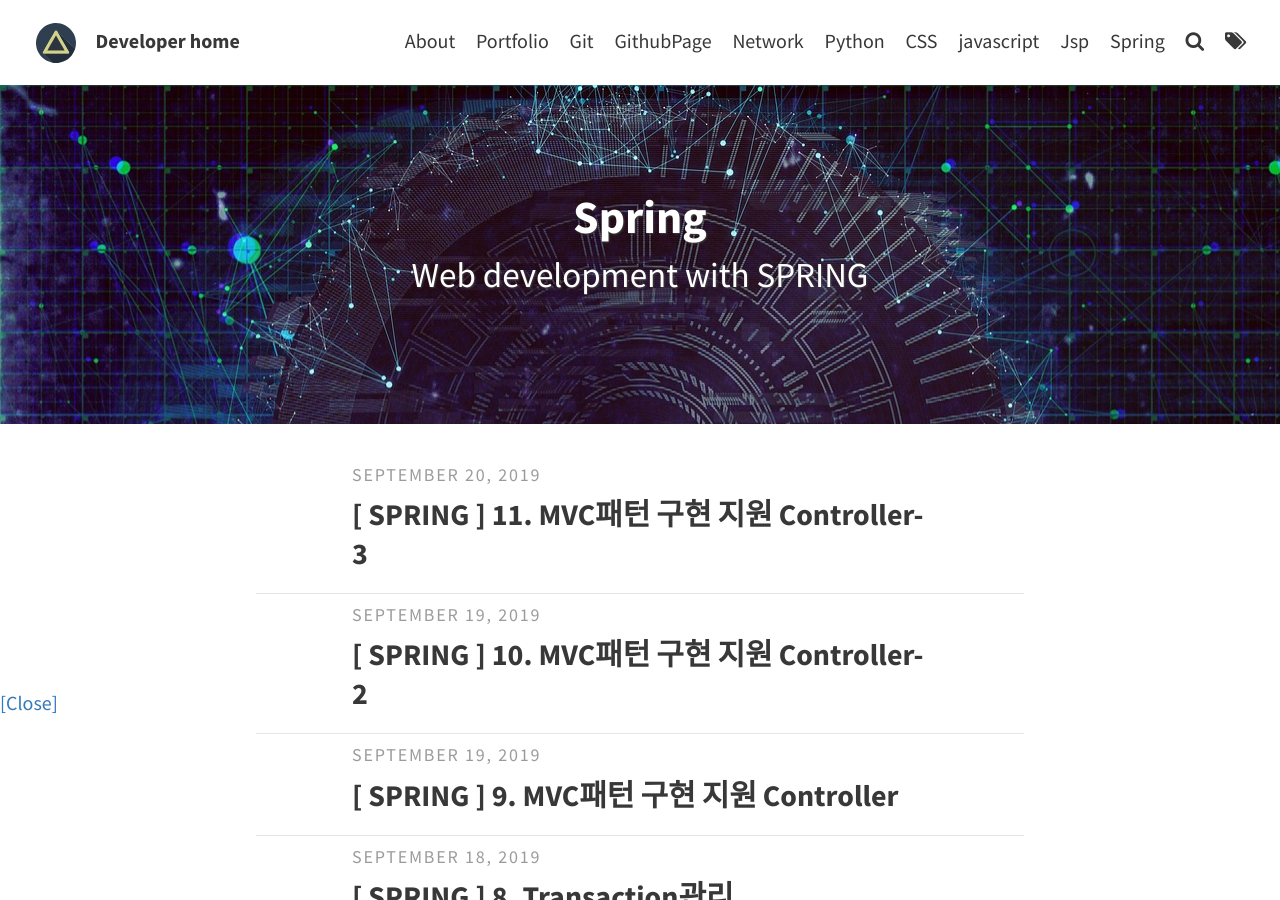
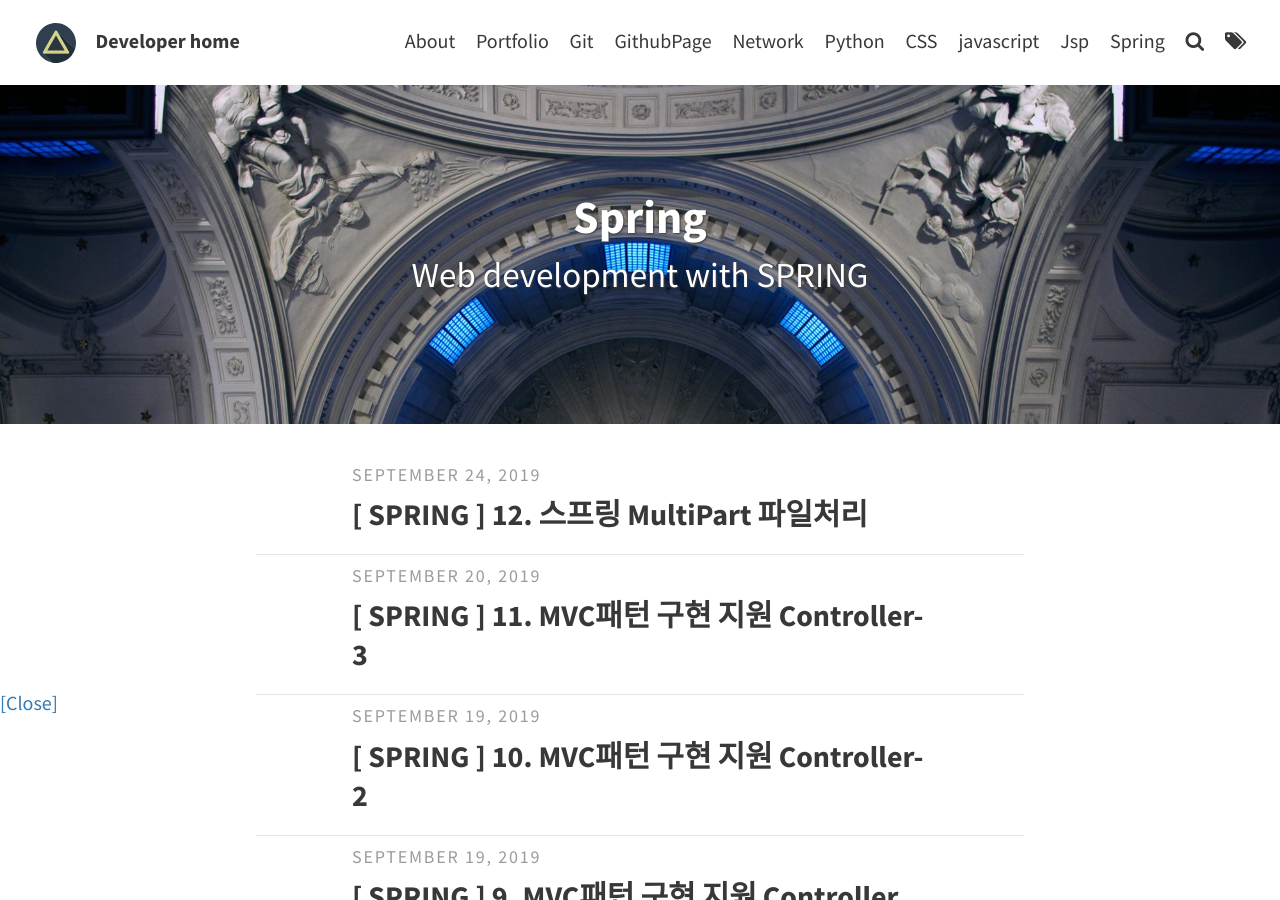
Before and after one commit to gunbin91/gunbin91.github.io, a Jekyll site: the page built from pages/spring.md, in a window 1280 px wide and 900 px high. Built offline with Jekyll 4.4.1, drawn with Linux system fonts in a browser that asks for light colours; part of the change alters nothing that is shown.

Commit message:
spring multipart add

```diff
--- a/_includes/head.html
+++ b/_includes/head.html
@@ -191,6 +191,9 @@ window.addEventListener('copy', function (e){
 </div>
 
 <script>
+    /*실험중*/
+console.log($(".feature-image #main").css("height"));
+
 function close_side(){
     document.getElementById("adsens_side").style.display = "none";
 }
--- /dev/null
+++ b/_posts/2019-09-24-spring_12_multipart.md
@@ -0,0 +1,129 @@
+---
+layout: post
+title: "12. 스프링 MultiPart 파일처리"
+tags: [ spring, multipart ]
+date: 2019-09-24
+categories: [ spring ]
+---
+
+<p align="center">
+    기존 JSP에서도 파일 업로드 처리를 할 수 있었지만, Spring에는 좀 더 쉽게 파일을 업로드할 수 있는 기능을 지원한다.
+</p><br/>
+
+## ◆ 스프링의 Multipart파일처리
+스프링은 multipart처리를 위한 서포트를 지원한다.<br/>
+디폴트로는 지원이 꺼진 상태로 되어있으며, 전자정부프레임워크에서는 디폴트가 켜져 있는 상태다.<br/>
+
+> 물론, <font color="hotpink">스프링에서도</font> HttpServletRequest를 인자로 하는 컨트롤러를 만들어서 <font color="hotpink">MultipartRequest객체로 처리하는 기존의 방식이 가능</font>하지만, Spring에서는 <font color="hotpink">MultipartResolve를 통해 더 간단하게 파일처리를 할 수 있다.</font>
+
+<br/>
+
+### ▶ 라이브러리 추가
+CommonsMultipartResolver를 사용하기 위해서는 Apache Commons FileUpload 라이브러리를 메이븐에 추가하여야 한다.
+{% highlight ruby %}
+<!--https://mvnrepository.com/artifact/commons-fileupload/commons-fileupload-->
+<dependency>
+    <groupId>commons-fileupload</groupId>
+    <artifactId>commons-fileupload</artifactId>
+    <version>1.3.3</version>
+</dependency>
+{% endhighlight %}
+
+<br/>
+
+
+### ▶ 멀티파트 객체등록
+IOC컨테이너에 <font color="orange">id를 반드시 multipartResolver로 하는</font> 아래 두 객체중 하나를 등록한다. <br/>
+( 스프링에서 해당 아이디를 인식하기 때문에 id는 반드시 multipartResolver로 해야한다 )
+
+- org.springframework.web.multipart.commons.CommonsMultipartResolver ( 추천 )
+- org.springframework.web.multipart.support.StandardServletMultipartResolver
+
+{% highlight ruby %}
+<bean id="multipartResolver"
+class="org.springframework.web.multipart.commons.CommonsMultipartResolver">
+    <property name="uploadTempDir" value="/temp"></property> // 임시디렉터리
+</bean>
+{% endhighlight %}
+- uploadTempDir
+: 파일을 실제로 업로드 하기 전에 파일이 임시로 저장되는데, <font color="hotpink">uploadTemDir은 임시로 저장될 파일의 디렉터리를 지정</font>하는 옵션으로, <font color="hotpink">업로드처리를 하지 않거나 업로드처리 이후에는 해당 임시파일은 삭제</font>된다.<br/>
+( 여러 개의 파일을 동시에 올렸을 경우에는 임시파일로 하나의 파일에 여러 개가 합쳐지기 때문에 분리해서 처리해야 한다. )
+
+<br/>
+
+### ▶ 컨트롤러에서 받아오기
+컨트롤러에서 파일객체를 불러올 때 별다른 처리 없이 메서드의 인자로 <font color="orange">@RequestParam 타입을 MultipartFile</font>객체로 받아오기만 하면된다.<br/>
+( 단, 마찬가지로 input name과 일치해야 함 )<br/>
+ex)<br/>
+- @RequestParam MultipartFile 인풋네임
+- @RequestParam("인풋네임") MultipartFile 변수
+- 파일이 multiple일 경우: @RequestParam MultipartFile[] 인풋네임
+
+> multiple은 하나의 인풋파일에 여러개의 파일을 선택할 수 있는 옵션이다. <br/>
+&lt;input type="file" multiple>하게되면 같은 인풋네임으로 여러개의 파일이 넘어온다.<br/>
+또는 같은 인풋네임의 여러 인풋태그가 넘어올 때도 같은방식으로 넘어온다.
+
+- ※주의: 파일이 없을 때도 객체에 담겨오기 때문에 하나의 파일을 전송할 경우 <font color="orange">isEmpty()로 파일이 넘어왔는지 확인</font> 후 작업을 해야 한다.
+
+<br/>
+
+### ▶ 파일 업로드
+받아온 객체를 업로드 처리하지 않으면 임시파일에 저장된 파일이 자동적으로 삭제되기 때문에 <font color="orange">MultipartFile객체의 transferTo(File f) 메서드를 이용해서 업로드처리</font>를 해야 한다.
+
+- 1) 리네임과 동시에 파일객체 생성
+: 파일객체는 실제 경로로 지정해야 하기 때문에 <font color="orange">application객체를 뽑아서 realPath로 디렉토리를 설정하고, 두 번째 인자로 파일의 리네임</font>을 정한다.<br/>
+단, 해당 디렉터리 경로가 없을 경우 자동적으로 생성하지 않기 때문에 없으면 mkdir()로 디렉터리부터 생성해야 한다.
+{% highlight ruby %}
+File file =
+new File(request.getServletContext().getRealPath("/temp"), “random”);
+{% endhighlight %}
+
+- 2) transferTo() 업로드
+: 위에서 만든 파일객체의 경로와 리네임으로 실제 업로드 하기위해transferTo()메서드로 업로드처리를 한다. <font color="orange">MultipartFile객체.transferTo(file)</font>
+{% highlight ruby %}
+// @RequestParam MultipartFile f 일 때
+File file = new File(request.getServletContext().getRealPath("/temp"), "test.png");
+f.transferTo(file);
+{% endhighlight %}
+
+- 실제 파일 경로
+: <font color="orange">apache-tomcat-8.5.45(서버)\webapps\프로젝트디렉터리를 루트</font>기준으로 저장된다.<br/>
+ex) "\temp"로 저장한다면? apache-tomcat-8.5.45(서버)\webapps\프로젝트디렉터리\temp
+<br/>파일을 html등에서 다시 <font color="orange">불러올 시에는 getRealPath없이</font> 불러오면 된다.
+
+<br/>
+
+### ※ 주의사항
+
+- 이클립스에서 실행하는 서버와 실제 서버는 다르다
+: 이클립스에서 실행하는 서버는 테스트 서버이기 때문에 실제 파일이 저장될 경로도 달라지게 된다.<br/> <font color="orange">실제 파일을 서버에 저장시키기 위해서는 프로젝트를 war파일로 만들어 서버의 webapp디렉터리에 넣어야 한다.</font> <a href="/jsp/2019/05/13/jsp_2_setting.html">WAR파일 만들기 참고</a>
+
+<br/>
+
+- enctype주의
+: 기존 MultipartRequest처리 방식처럼 <font color="orange">모든 파일처리는 post방식에 enctype이 multipart/form-data</font>이어야 한다. <a href="/jsp/2019/05/28/jsp_11_file.html">MultipartRequest처리</a>참고
+
+<br/>
+
+- 일부 tomcat버전 context.xml파일 수정 필요
+: 일부 톰캣 버전에서는 별도의 설정이 필요하다. <font color="hotpink">에러가 발생할 경우 (톰캣)apache-tomcat-8.5.45\conf\context.xml파일을 수정</font>해야한다.
+<br/>&lt;Context>태그와 &lt;Resources>태그의 옵션을 추가해준다.
+{% highlight ruby %}
+<Context allowCasualMultipartParsing="true" path="/">
+
+	<!-- Default set of monitored resources. If one of these changes, the -->
+	<!-- web application will be reloaded. -->
+	<WatchedResource>WEB-INF/web.xml</WatchedResource>
+	<WatchedResource>${catalina.base}/conf/web.xml</WatchedResource>
+
+	<!-- Uncomment this to disable session persistence across Tomcat restarts -->
+	<!-- <Manager pathname="" /> -->
+    <Resources cachingAllowed="true" cacheMaxSize="100000" />
+</Context>
+{% endhighlight %}
+
+
+
+
+
+<br/>
--- a/pages/spring.md
+++ b/pages/spring.md
@@ -3,7 +3,7 @@ layout: page
 title : Spring
 permalink: /spring/
 subtitle: "Web development with SPRING"
-feature-img: "assets/img/pexels/jsp_img.jpg"
+feature-img: "assets/img/pexels/spring.jpg"
 category : spring
 date : 2019-09-06
 tags: [spring, web]
```
Also changed, not shown: assets/img/pexels/spring.jpg (added).
